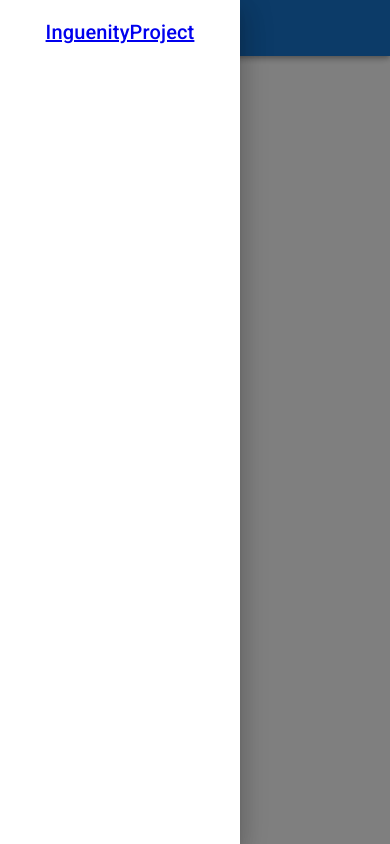
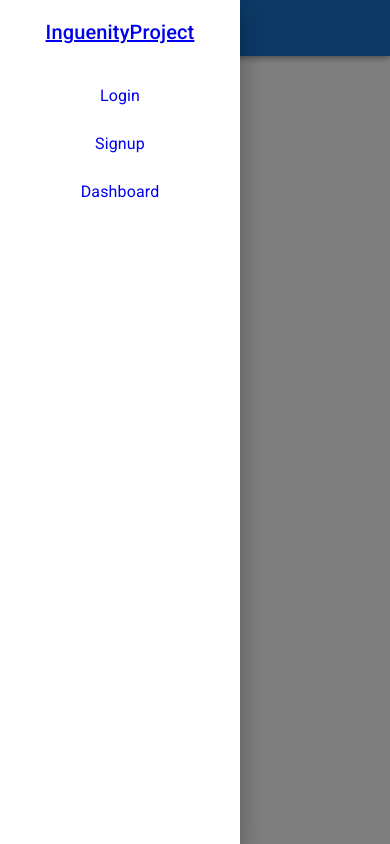
Before and after one commit to jerichodon1998/Ingenuity-Trial-Project, a React (Vite) app: page / in a window 390 px wide. Both pictures are taken after a click on the button "open drawer". Built offline with nearby package versions, Linux system fonts and the light colour scheme.

Commit message:
navbar drawer links fixed

```diff
--- a/src/components/navbar.tsx
+++ b/src/components/navbar.tsx
@@ -36,12 +36,14 @@ const Navbar: React.FC = () => {
 				{navItems.map((item) => (
 					<ListItem key={item} disablePadding>
 						<ListItemButton sx={{ textAlign: "center" }}>
-							<Link
-								to={`${item}`}
-								style={{ textDecoration: "none", color: "#fff" }}
-							>
-								<ListItemText primary={item} />
-							</Link>
+							<ListItemText>
+								<Link
+									to={item.toLocaleLowerCase()}
+									style={{ textDecoration: "none" }}
+								>
+									{item}
+								</Link>
+							</ListItemText>
 						</ListItemButton>
 					</ListItem>
 				))}
```
